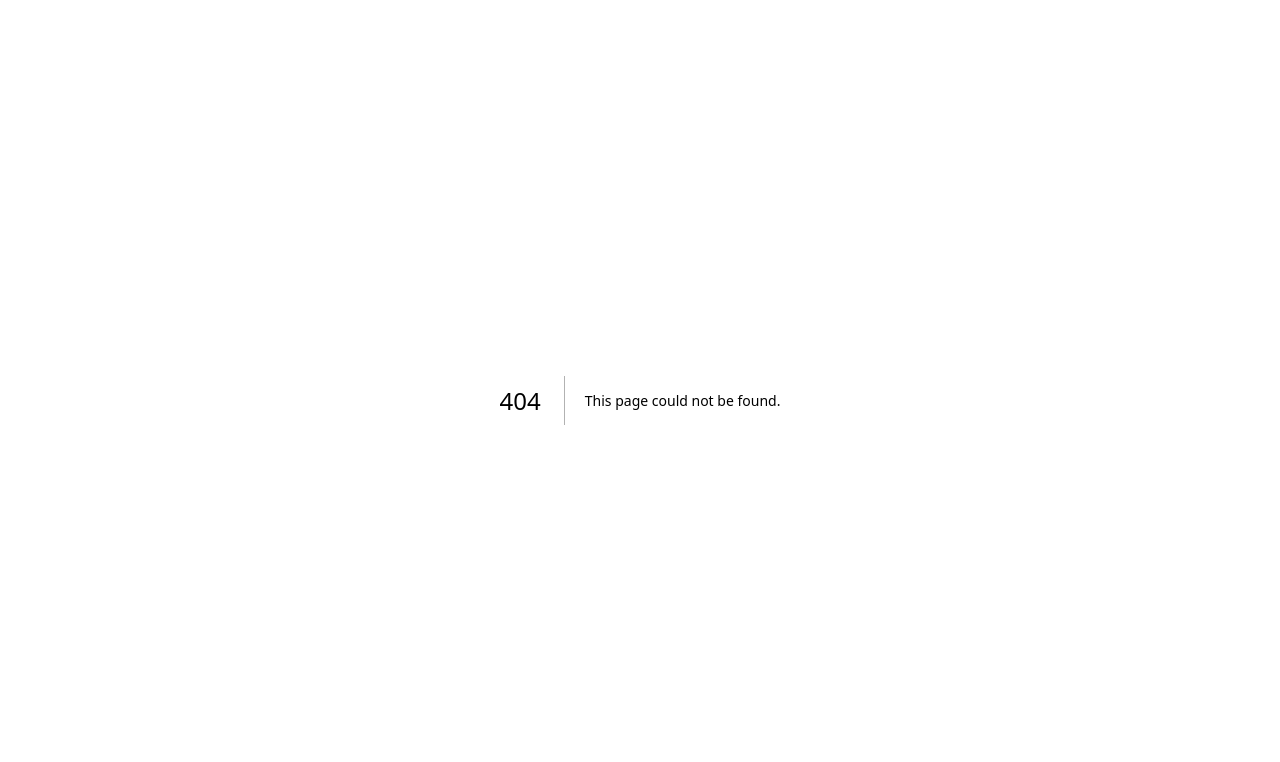
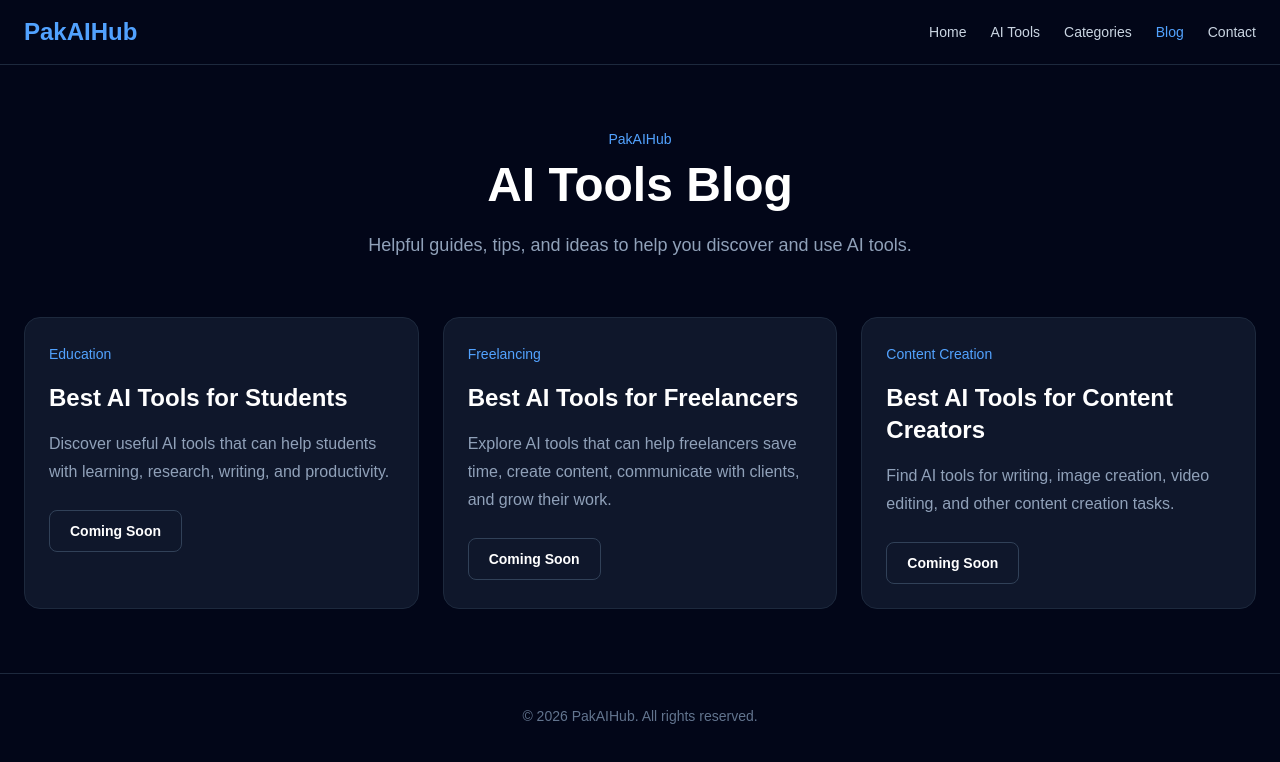
Before and after one commit to khan3377/pakaihub-web, a Next.js app: page /blog in a window 1280 px wide. Before the commit this address had no page. Shown: the top 762 px of the page. Built offline with nearby package versions, Linux system fonts and the light colour scheme.

Commit message:
Add AI tools blog page

```diff
--- /dev/null
+++ b/app/blog/page.tsx
@@ -0,0 +1,113 @@
+import type { Metadata } from "next";
+
+export const metadata: Metadata = {
+  title: "AI Tools Blog",
+  description:
+    "Read useful guides, tips, and updates about AI tools for students, freelancers, businesses, developers, and creators.",
+};
+
+const posts = [
+  {
+    title: "Best AI Tools for Students",
+    description:
+      "Discover useful AI tools that can help students with learning, research, writing, and productivity.",
+    category: "Education",
+  },
+  {
+    title: "Best AI Tools for Freelancers",
+    description:
+      "Explore AI tools that can help freelancers save time, create content, communicate with clients, and grow their work.",
+    category: "Freelancing",
+  },
+  {
+    title: "Best AI Tools for Content Creators",
+    description:
+      "Find AI tools for writing, image creation, video editing, and other content creation tasks.",
+    category: "Content Creation",
+  },
+];
+
+export default function BlogPage() {
+  return (
+    <main className="min-h-screen bg-slate-950 text-white">
+      <nav className="border-b border-slate-800 px-6 py-4">
+        <div className="mx-auto flex max-w-7xl items-center justify-between">
+          <a href="/" className="text-2xl font-bold text-blue-400">
+            PakAIHub
+          </a>
+
+          <div className="flex items-center gap-6 text-sm text-slate-300">
+            <a href="/" className="hover:text-white">
+              Home
+            </a>
+
+            <a href="/ai-tools" className="hover:text-white">
+              AI Tools
+            </a>
+
+            <a href="/categories" className="hover:text-white">
+              Categories
+            </a>
+
+            <a href="/blog" className="text-blue-400">
+              Blog
+            </a>
+
+            <a href="/contact" className="hover:text-white">
+              Contact
+            </a>
+          </div>
+        </div>
+      </nav>
+
+      <section className="mx-auto max-w-7xl px-6 py-16">
+        <div className="text-center">
+          <p className="mb-3 text-sm font-medium text-blue-400">
+            PakAIHub
+          </p>
+
+          <h1 className="text-4xl font-bold md:text-5xl">
+            AI Tools Blog
+          </h1>
+
+          <p className="mx-auto mt-5 max-w-2xl text-lg leading-8 text-slate-400">
+            Helpful guides, tips, and ideas to help you discover and use AI
+            tools.
+          </p>
+        </div>
+
+        <div className="mt-14 grid gap-6 md:grid-cols-2 lg:grid-cols-3">
+          {posts.map((post) => (
+            <article
+              key={post.title}
+              className="rounded-2xl border border-slate-800 bg-slate-900 p-6 transition hover:-translate-y-1 hover:border-blue-500"
+            >
+              <span className="text-sm font-medium text-blue-400">
+                {post.category}
+              </span>
+
+              <h2 className="mt-4 text-2xl font-bold">
+                {post.title}
+              </h2>
+
+              <p className="mt-4 leading-7 text-slate-400">
+                {post.description}
+              </p>
+
+              <button
+                type="button"
+                className="mt-6 rounded-lg border border-slate-700 px-5 py-2.5 text-sm font-semibold text-white transition hover:border-blue-500 hover:text-blue-400"
+              >
+                Coming Soon
+              </button>
+            </article>
+          ))}
+        </div>
+      </section>
+
+      <footer className="border-t border-slate-800 py-8 text-center text-sm text-slate-500">
+        © 2026 PakAIHub. All rights reserved.
+      </footer>
+    </main>
+  );
+}
```
